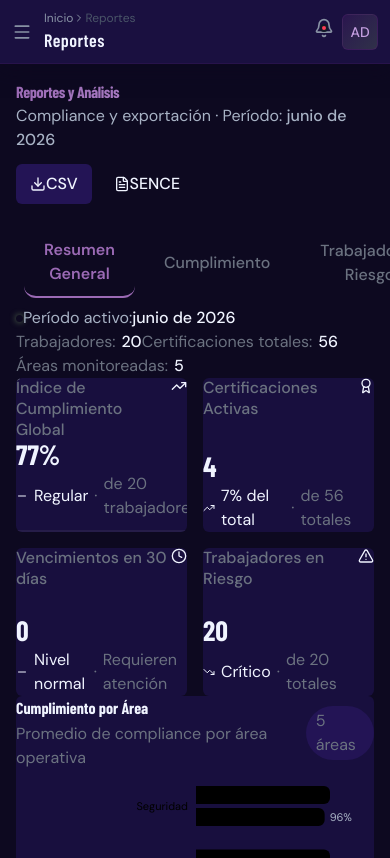
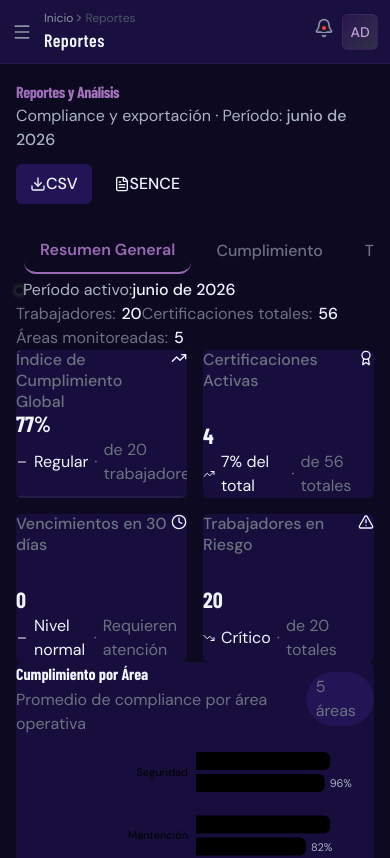
Before and after one commit to leandrodesignux-ux/Certify, a React (Vite) app: page /reports in a window 390 px wide. Shown: the top 858 px of the page. Built offline with nearby package versions, Linux system fonts and the light colour scheme.

Commit message:
Fix Reports mobile: tabs scroll/touch/hidden-scrollbar, tab minHeight/flexShrink/nowrap, export flexWrap, KPICard clamp

```diff
--- a/src/components/reports/KPICard.tsx
+++ b/src/components/reports/KPICard.tsx
@@ -44,7 +44,7 @@ export function KPICard({ title, value, subtitle, icon: Icon, color, trend = 'ne
         <div>
           <p
             className="font-display font-bold"
-            style={{ fontSize: 'clamp(28px, 3vw, 36px)', color, lineHeight: 1, marginBottom: '4px' }}
+            style={{ fontSize: 'clamp(22px, 5vw, 32px)', color, lineHeight: 1, marginBottom: '4px' }}
           >
             {value}
           </p>
--- a/src/pages/Reports.tsx
+++ b/src/pages/Reports.tsx
@@ -234,7 +234,7 @@ Generado automáticamente por CertifyX
                 </span>
               </p>
             </div>
-            <div className="flex items-center gap-2 flex-shrink-0">
+            <div className="flex items-center flex-shrink-0" style={{ gap: '8px', flexWrap: 'wrap' }}>
               <button
                 onClick={exportSummaryCSV}
                 aria-label="Exportar resumen como CSV"
@@ -284,6 +284,7 @@ Generado automáticamente por CertifyX
           <div
             role="tablist"
             aria-label="Tipo de reporte"
+            className="[&::-webkit-scrollbar]:hidden"
             style={{
               display: 'flex',
               gap: '8px',
@@ -292,7 +293,11 @@ Generado automáticamente por CertifyX
               borderRadius: 'var(--radius-md)',
               border: '1px solid var(--border-brand)',
               overflowX: 'auto',
-              width: 'fit-content',
+              scrollbarWidth: 'none',
+              msOverflowStyle: 'none',
+              WebkitOverflowScrolling: 'touch',
+              maxWidth: '100%',
+              paddingBottom: '4px',
               marginTop: 'var(--space-md)',
             }}
           >
@@ -310,7 +315,10 @@ Generado automáticamente por CertifyX
                   style={{
                     position: 'relative',
                     minWidth: 'var(--tab-min-width)',
-                    padding: '10px 20px',
+                    minHeight: '44px',
+                    flexShrink: 0,
+                    whiteSpace: 'nowrap',
+                    padding: '10px 16px',
                     borderRadius: 'var(--radius-md)',
                     cursor: 'pointer',
                     border: isActive ? '1px solid var(--report-tab-active-border)' : '1px solid transparent',
```
